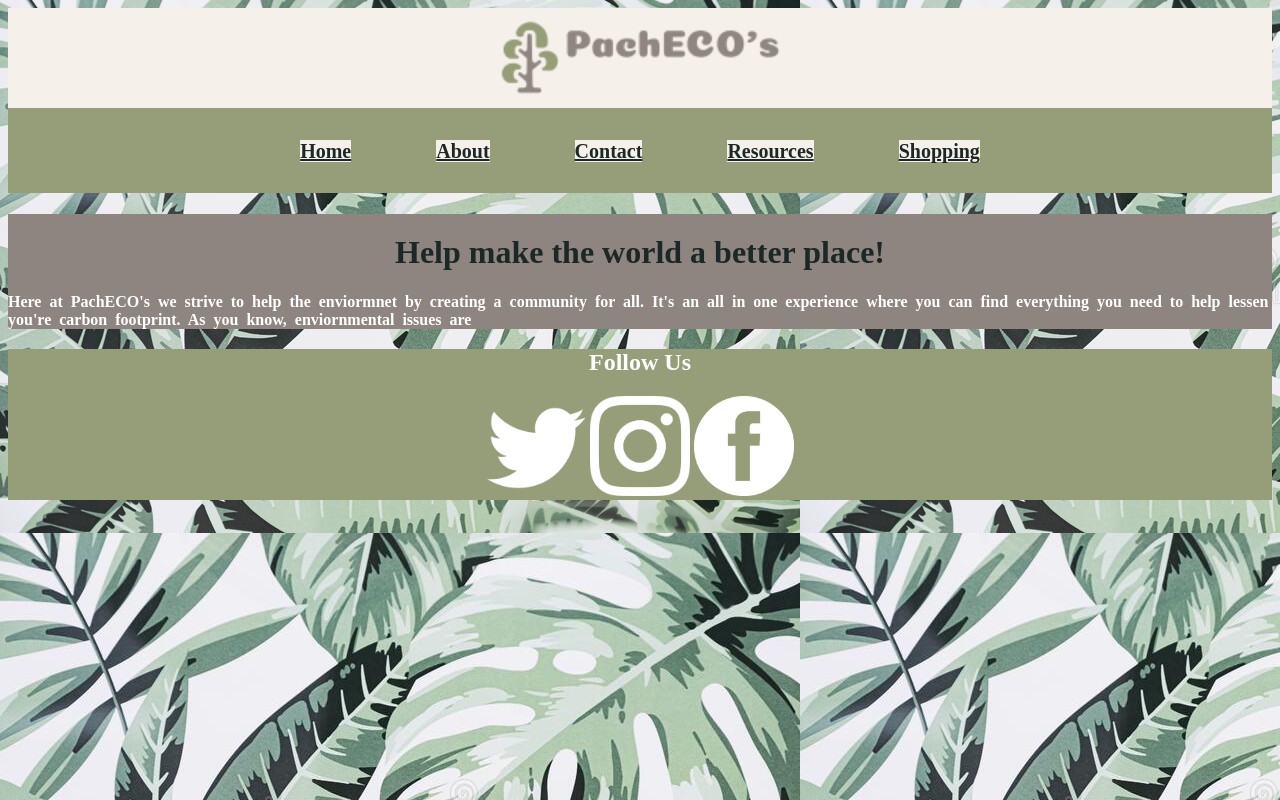
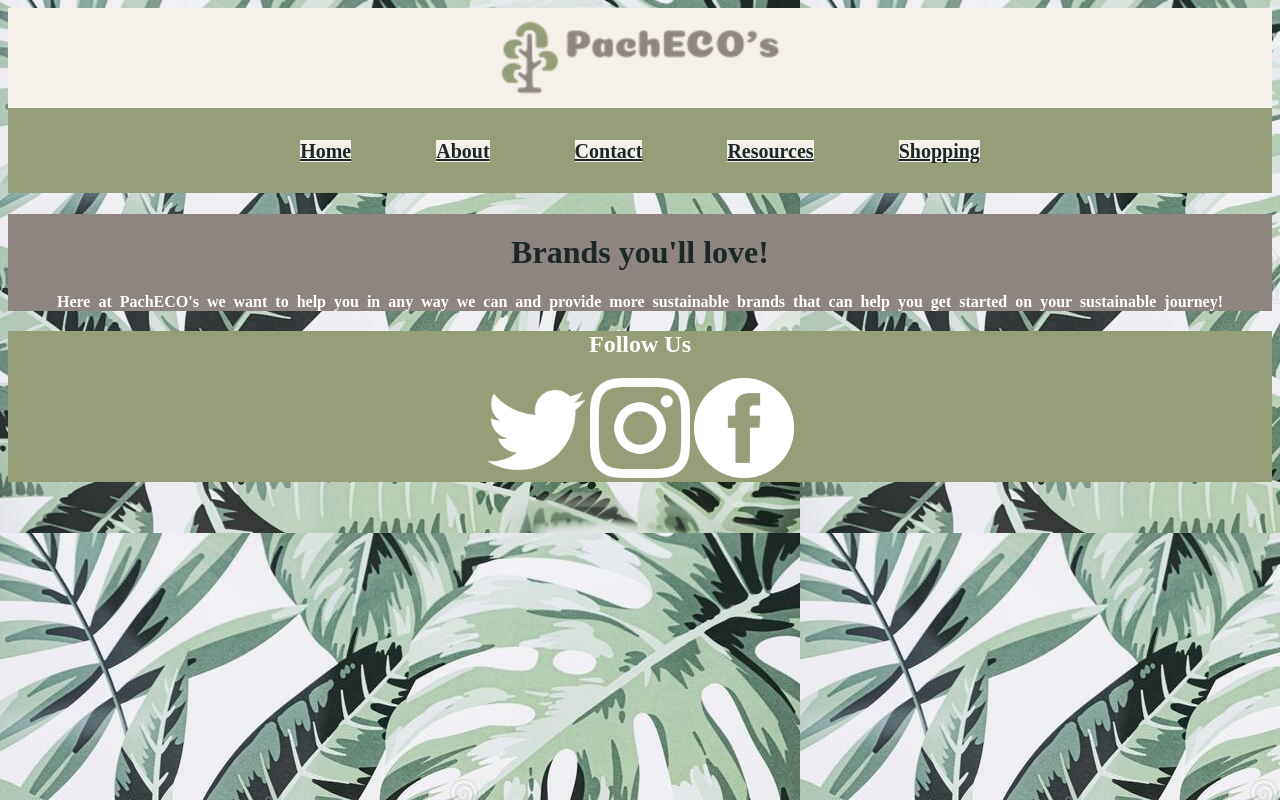
Before and after one commit to Vpach1403/PachECOs, a plain HTML site: page page4.html in a window 1280 px wide. Drawn offline with Linux system fonts and the light colour scheme; a web font is replaced by a local one.

Commit message:
more detail

```diff
--- a/page4.html
+++ b/page4.html
@@ -30,8 +30,8 @@
 </nav>
 
 	<div>
-				<h1> Help make the world a better place!</h1>
-		<p> Here at PachECO's we strive to help the enviormnet by creating a community for all. It's an all in one experience where you can find everything you need to help lessen you're carbon footprint. As you know, enviornmental issues are </p>
+				<h1> Brands you'll love!</h1>
+		<p style="text-align: center"> Here at PachECO's we want to help you in any way we can and provide more sustainable brands that can help you get started on your sustainable journey! </p>
 
 
 	</div>
```
Also changed, not shown: page2.html (+1 -1 lines), page3.html (+1 -1 lines).
